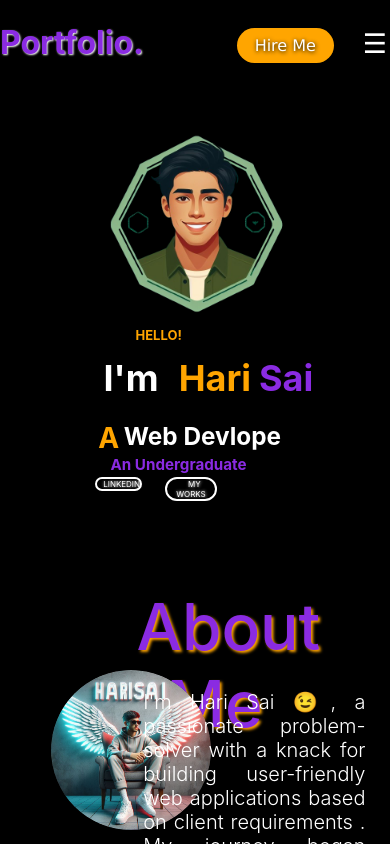
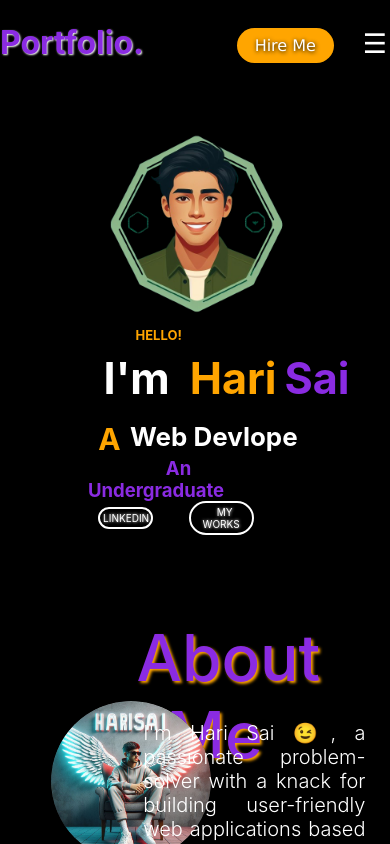
Before and after one commit to harisaigithub/My_portfolio, a React (Create React App) app: page / in a window 390 px wide. Shown: the top 844 px of the page. Built offline with nearby package versions, Linux system fonts and the light colour scheme.

Commit message:
updated on responsive for about me

```diff
--- a/src/components/HOOME/Home.css
+++ b/src/components/HOOME/Home.css
@@ -208,7 +208,7 @@ background: orange;
     width:50%;
     height:auto;
     margin:0px;
-    font-size: 50%;
+    font-size:60%;
     justify-content: baseline;
     margin-left:15%;
   }
@@ -217,11 +217,11 @@ background: orange;
   }
   .text22{
     height:10%;
-   font-size: 180%;
+   font-size: 160%;
    text-align: center;
   }
   .hc2{
-    font-size: 190%;
+    font-size: 193%;
     width: auto;
     text-align: center;
     justify-self:center;
@@ -237,7 +237,7 @@ background: orange;
     margin: 0px 0px 0px 0px;
     padding: 0px;
     height: max-content;
-    width: 10%;
+    width: 17%;
   }
   .containerc2 img{
     height: 200px;
@@ -249,27 +249,42 @@ background: orange;
     margin-left: 25%;
   }
   .hc11{
-    width: 100%;
-    flex-direction: row;
+    width:80%;
     display: flex;
-    justify-content: center;
-    text-align: center;
+    align-items: center;
+    justify-content: space-between;
     margin: 0px;
+    margin-left:20%;
   }
   .hc3{
      display: flex;
+     align-items: center;
      justify-content: center;
      text-align:center;
-      width:22%;
-     margin:3px;
-     margin-right:20px ;
+      padding: 2% 7%;
+     font-size:10px;
+    margin: 0px;
+
   }
   .hc4{
     display: flex;
-    justify-content: center;
-    text-align:center;
-     width:25%;
-    margin:3px;
+     align-items: center;
+     justify-content: center;
+     text-align:center;
+      padding: 2% 1%;
+     font-size:10px;
+     margin: 0px;
+     width: 37%;
  }
-
+ .MYWORKS {
+  justify-content: center;
+  align-items: center;
+  text-align: center;
+  margin:0px;
+ }
+ .LIKENDIN{
+  justify-content: center;
+  align-items: center;
+  text-indent:2%;
+ }
 }
```
Also changed, not shown: src/components/HOOME/Home.jsx (+7 -11 lines).
